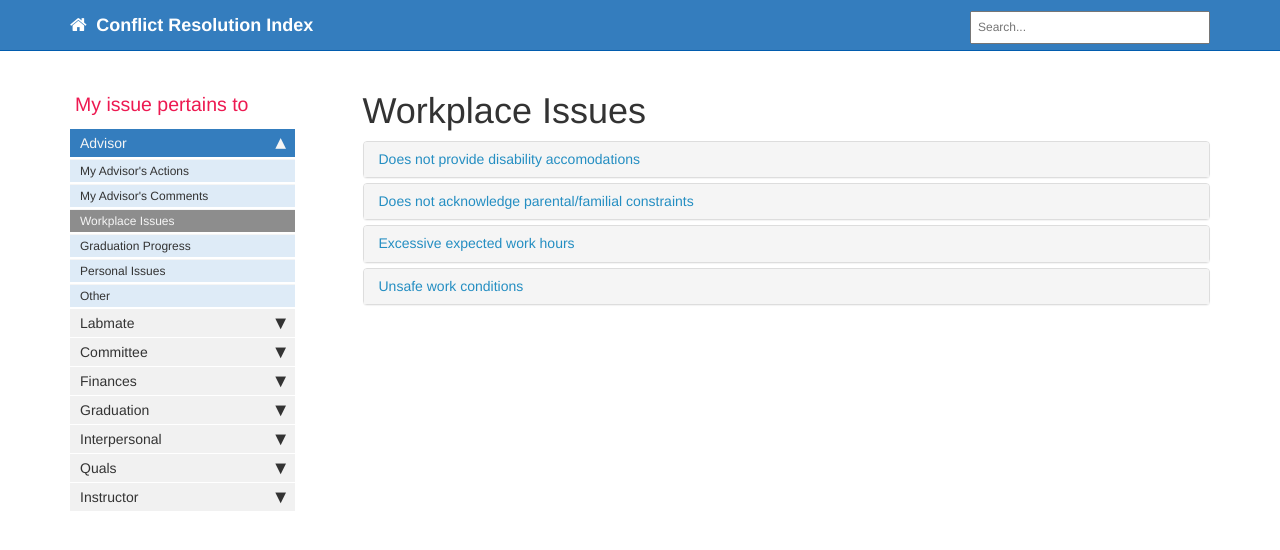
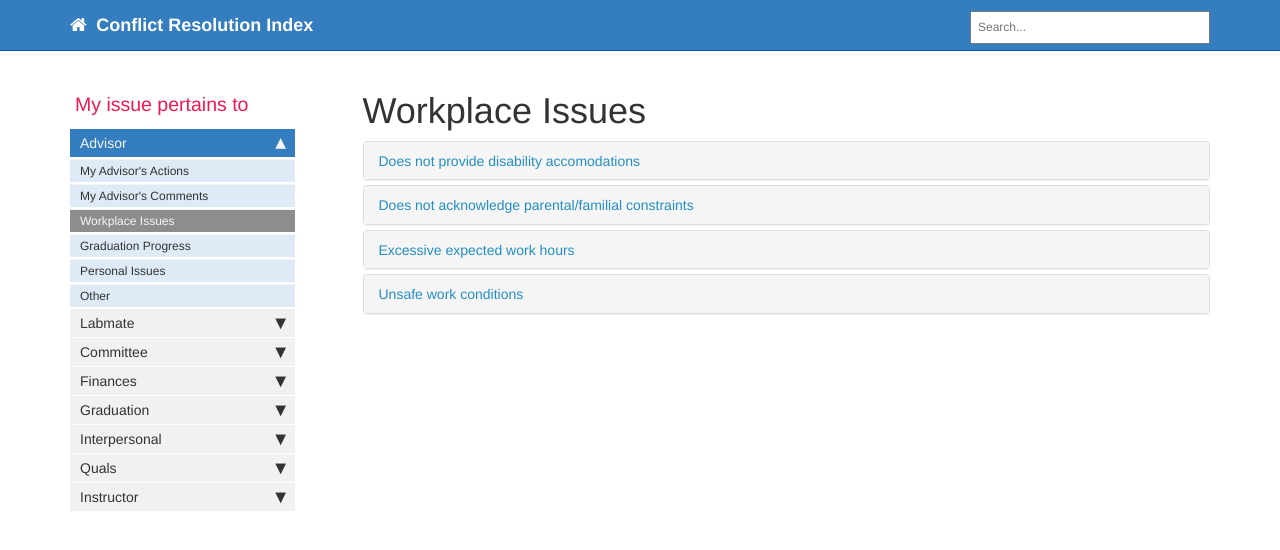
Before and after one commit to dnicks35/CRNT, a Jekyll site: the page built from pages/mydoc/workplace_issues.md, in a window 1280 px wide. Shown: the top 550 px of the page. Built offline with Jekyll 4.4.1, drawn with Linux system fonts in a browser that asks for light colours; comment, search, counter and statistics services are not loaded.

Commit message:
Update customstyles.css

```diff
--- a/css/customstyles.css
+++ b/css/customstyles.css
@@ -1185,8 +1185,6 @@
 h4.panel-title {
     padding-top: 0px;
     margin-top: 0px;
-    font-size:100%;
-    font-style:normal;
 }
 
 /*set navbar breakpoint so that it converts to hamburger earlier */
```
